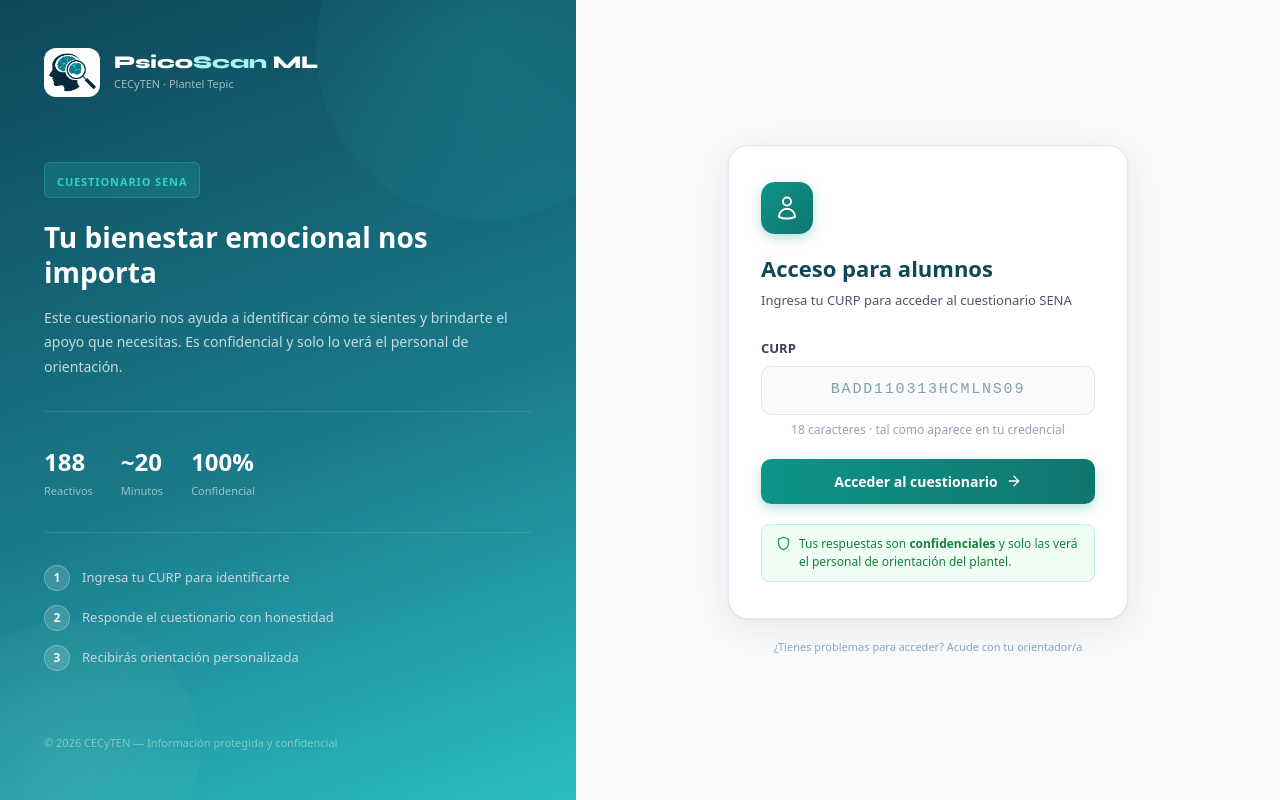
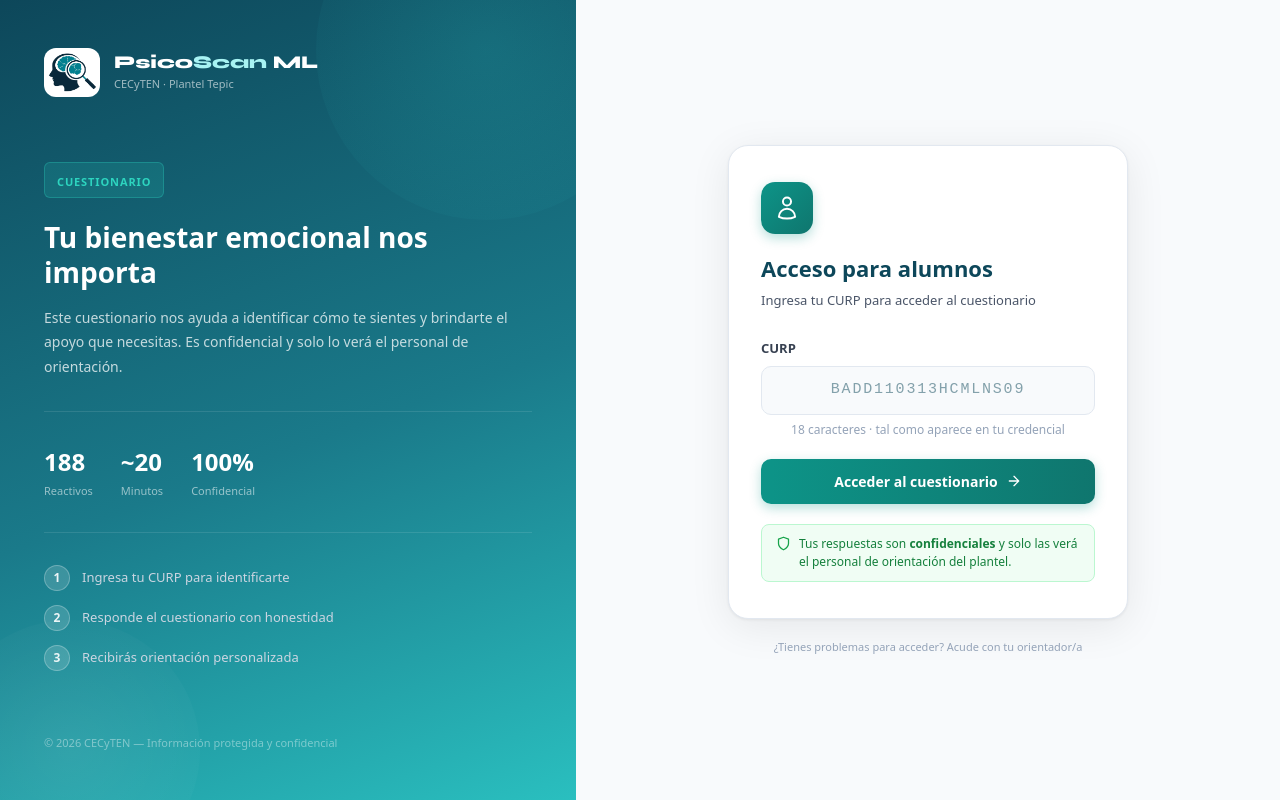
Before and after one commit to tiburonz24/PsicoScanML-Sistema, a Next.js app: page /alumno/login in a window 1280 px wide. Built offline with nearby package versions, Linux system fonts and the light colour scheme; no server answers.

Commit message:
eliminar titulos

```diff
--- a/app/(dashboard)/expediente/[id]/page.tsx
+++ b/app/(dashboard)/expediente/[id]/page.tsx
@@ -228,7 +228,7 @@ export default async function ExpedienteClinicoPage({ params }: Props) {
       {tamizaje && sem && (
         <Seccion
           icon={<svg width={14} height={14} viewBox="0 0 24 24" fill="none" stroke="#1A7A8A" strokeWidth={2} strokeLinecap="round" strokeLinejoin="round"><polyline points="22 12 18 12 15 21 9 3 6 12 2 12"/></svg>}
-          titulo="Tamizaje SENA"
+          titulo="Tamizaje "
         >
           <div style={{
             background: sem.bg, border: `1px solid ${sem.border}`,
--- a/app/(dashboard)/respuestas/page.tsx
+++ b/app/(dashboard)/respuestas/page.tsx
@@ -54,7 +54,7 @@ export default async function RespuestasPage({ searchParams }: Props) {
         <div>
           <h1 className="page-title">Respuestas del alumnado</h1>
           <p className="page-subtitle">
-            Cuestionarios SENA enviados desde el portal · {registros.length}{" "}
+            Cuestionarios enviados desde el portal · {registros.length}{" "}
             {registros.length === 1 ? "registro" : "registros"}
           </p>
         </div>
--- a/app/alumno/login/page.tsx
+++ b/app/alumno/login/page.tsx
@@ -71,7 +71,7 @@ export default function LoginAlumnoPage() {
               color: "#2dd4bf", fontSize: 11, fontWeight: 600,
               letterSpacing: "0.08em", textTransform: "uppercase",
             }}>
-              Cuestionario SENA
+              Cuestionario
             </span>
           </div>
 
@@ -190,7 +190,7 @@ export default function LoginAlumnoPage() {
               Acceso para alumnos
             </h2>
             <p style={{ fontSize: 13, color: "#4A5568", margin: 0, lineHeight: 1.5 }}>
-              Ingresa tu CURP para acceder al cuestionario SENA
+              Ingresa tu CURP para acceder al cuestionario
             </p>
           </div>
 
--- a/components/cuestionario/BannerEnlace.tsx
+++ b/components/cuestionario/BannerEnlace.tsx
@@ -32,7 +32,7 @@ export default function BannerEnlace({ nombre, enlace }: Props) {
         </p>
       </div>
       <p style={{ fontSize: 12, color: "#4A5568", margin: 0 }}>
-        Comparte este enlace para que el alumno conteste el cuestionario SENA:
+        Comparte este enlace para que el alumno conteste el cuestionario :
       </p>
       <div style={{ display: "flex", alignItems: "center", gap: 8 }}>
         <code style={{
--- a/components/estudiantes/FormNuevoEstudiante.tsx
+++ b/components/estudiantes/FormNuevoEstudiante.tsx
@@ -208,7 +208,7 @@ export default function FormNuevoEstudiante() {
             </p>
             <ul style={{ margin: 0, padding: "0 0 0 16px", fontSize: 12, color: "#4A5568", lineHeight: 1.7 }}>
               <li>Se crea el expediente del estudiante</li>
-              <li>Se genera su token de acceso al cuestionario SENA</li>
+              <li>Se genera su token de acceso al cuestionario </li>
               <li>Podrás agendarle una cita o aplicarle el cuestionario desde su perfil</li>
             </ul>
           </div>
```
